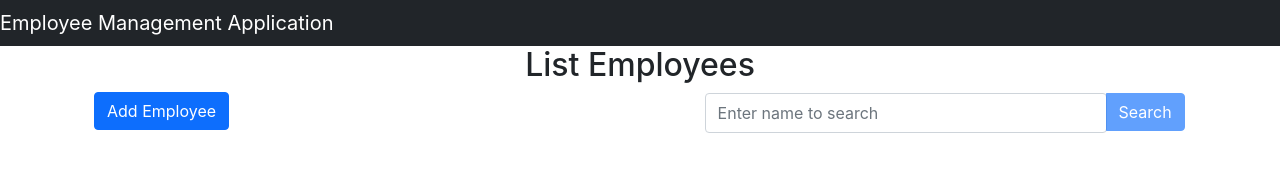
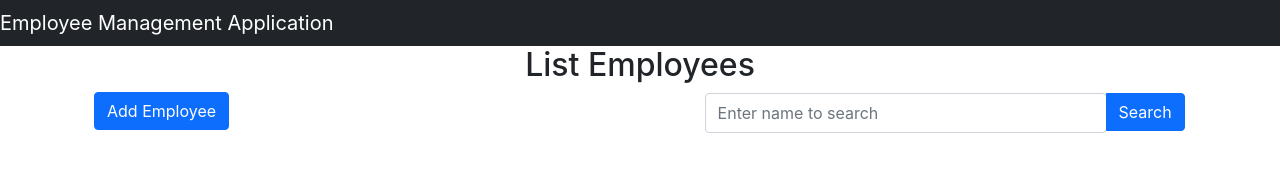
Before and after one commit to Aksh-00/EmployeeManagementSystem, a React (Create React App) app in the folder react-frontend/: page / in a window 1280 px wide. Shown: the top 183 px of the page. Built offline with nearby package versions, Linux system fonts and the light colour scheme; no server answers.

Commit message:
Added Search by name

```diff
--- a/react-frontend/src/Components/ListEmployees.js
+++ b/react-frontend/src/Components/ListEmployees.js
@@ -88,7 +88,7 @@ const ListEmployees = () => {
       aria-label="Search" aria-describedby="search-addon"
       value={searchTerm}
       onChange={(e)=>searchByNameHandler(e)}/>
-      <button type="button" class="btn btn-primary mb-2" disabled>Search</button>
+      <button type="button" class="btn btn-primary mb-2">Search</button>
     </div>
 
     {/* Search By Id */}
```
